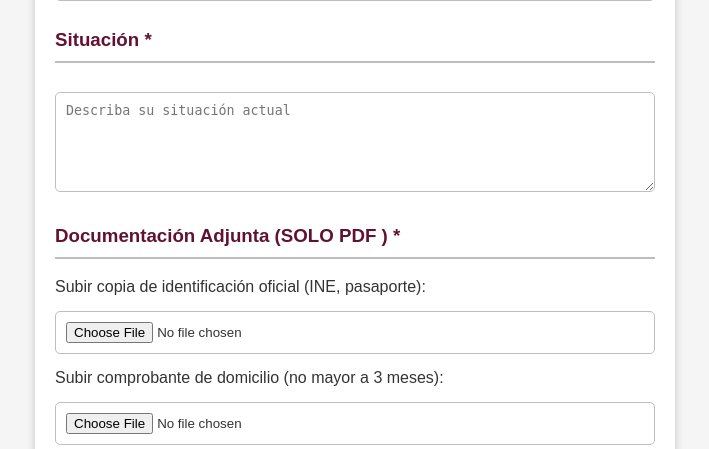
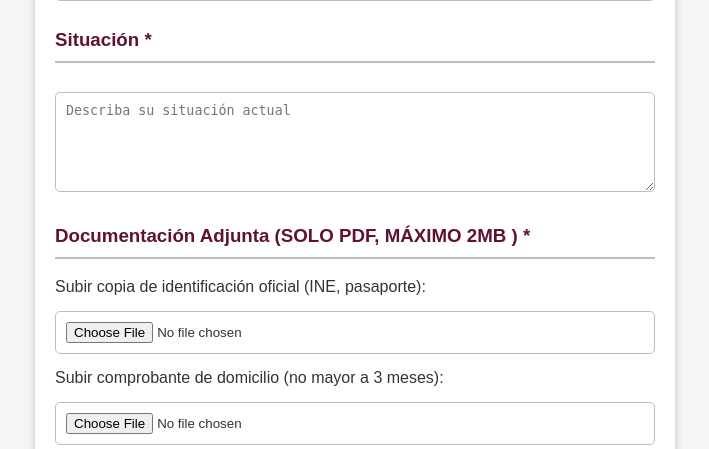
Before and after one commit to DiegoCruz117/gobierno, a PHP site: page /solicitar_apoyo_economico.php in a window 1280 px wide. Shown: the part 1013-1462 px from the top of the page, without its empty margins (285-994 px from the left). Run offline with PHP 8.4, Linux system fonts and the light colour scheme.

Commit message:
Update solicitar_apoyo_economico.php

```diff
--- a/solicitar_apoyo_economico.php
+++ b/solicitar_apoyo_economico.php
@@ -63,7 +63,7 @@
     <textarea name="descripcion" placeholder="Describa su situación actual" class="elemento_inp2 textdesc" required></textarea>
 
     <!-- Documentación Requerida -->
-    <h3>Documentación Adjunta (SOLO PDF ) <span class="necesario">*</span></h3>
+    <h3>Documentación Adjunta (SOLO PDF, MÁXIMO 2MB ) <span class="necesario">*</span></h3>
     <p>Subir copia de identificación oficial (INE, pasaporte):</p>
     <input type="file" name="identificacion" class="elemento_inp2" accept=".pdf,.jpg,.jpeg,.png" required>
     <p>Subir comprobante de domicilio (no mayor a 3 meses):</p>
```
